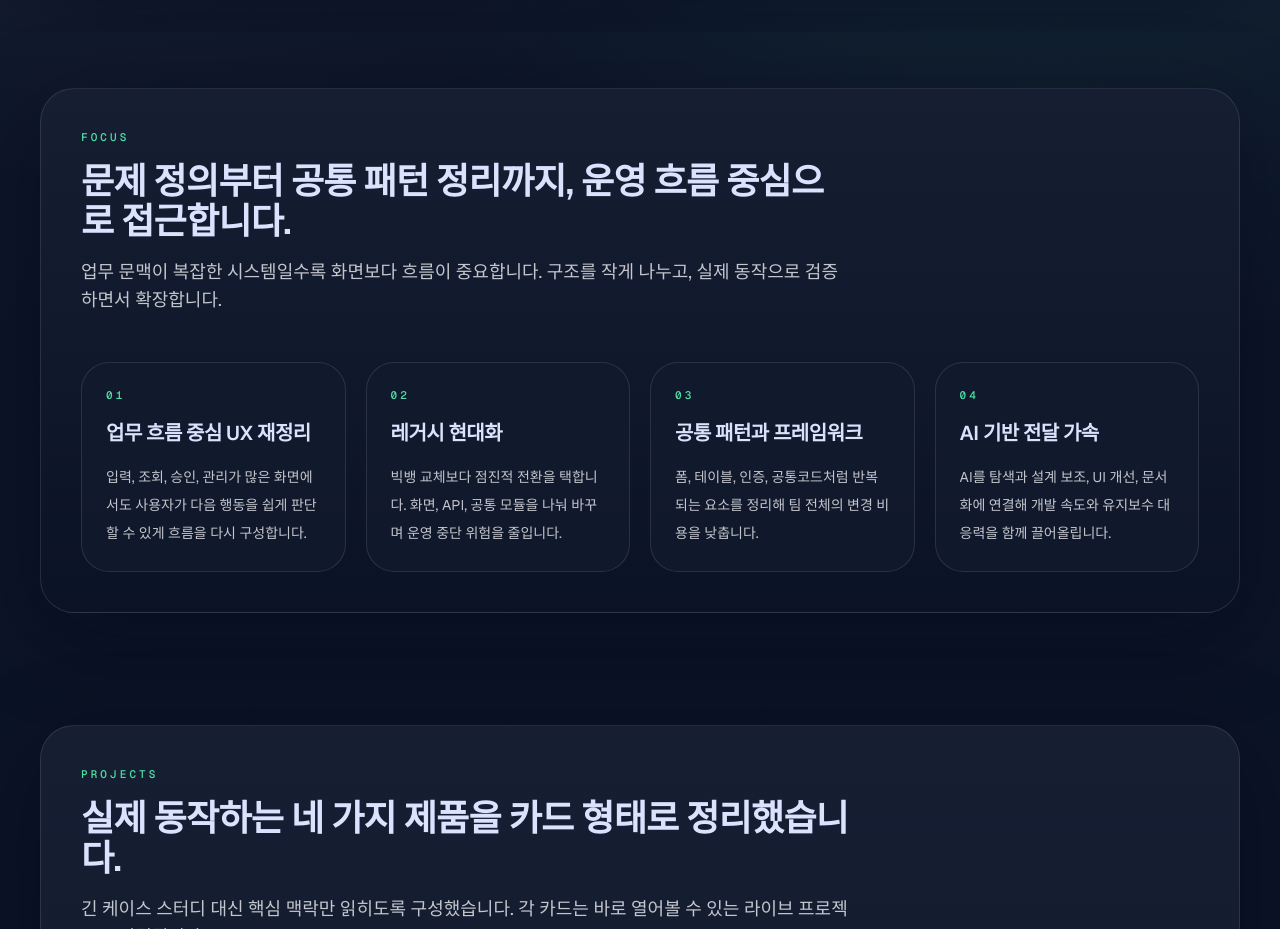
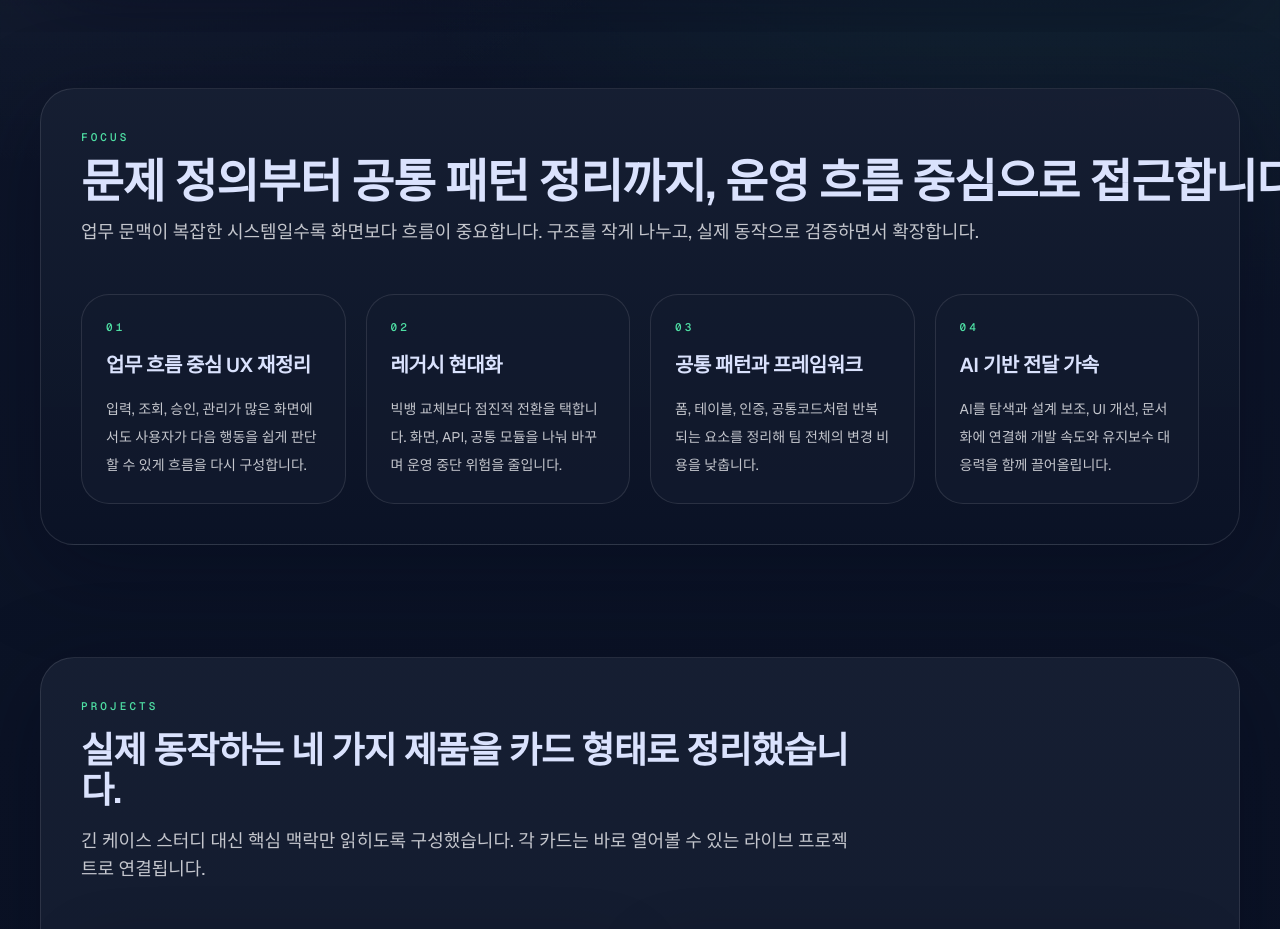
Before and after one commit to qoxmfaktmxj/landing-minseok91, a Next.js app: page / in a window 1280 px wide. Shown: the part 1020-1949 px from the top of the page. Built offline with nearby package versions, Linux system fonts and the light colour scheme; a web font is replaced by a local one.

Commit message:
Keep focus heading on one line

```diff
--- a/src/components/sections/ImpactSection.tsx
+++ b/src/components/sections/ImpactSection.tsx
@@ -13,6 +13,8 @@ export default function ImpactSection() {
             title="문제 정의부터 공통 패턴 정리까지, 운영 흐름 중심으로 접근합니다."
             description="업무 문맥이 복잡한 시스템일수록 화면보다 흐름이 중요합니다. 구조를 작게 나누고, 실제 동작으로 검증하면서 확장합니다."
             inverse
+            className="max-w-none"
+            titleClassName="xl:whitespace-nowrap xl:text-[2.9rem]"
           />
         </ScrollReveal>
 
--- a/src/components/ui/SectionHeader.tsx
+++ b/src/components/ui/SectionHeader.tsx
@@ -1,8 +1,12 @@
+import { cn } from "@/lib/utils";
+
 interface SectionHeaderProps {
   eyebrow: string;
   title: string;
   description?: string;
   inverse?: boolean;
+  className?: string;
+  titleClassName?: string;
 }
 
 export default function SectionHeader({
@@ -10,20 +14,27 @@ export default function SectionHeader({
   title,
   description,
   inverse = false,
+  className,
+  titleClassName,
 }: SectionHeaderProps) {
   const eyebrowClass = inverse ? "text-[var(--accent)]" : "text-[#1F5EFF]";
   const titleClass = inverse ? "text-[var(--foreground)]" : "text-[#12192C]";
   const descriptionClass = inverse ? "text-[var(--muted)]" : "text-[#596176]";
 
   return (
-    <div className="max-w-3xl">
+    <div className={cn("max-w-3xl", className)}>
       <p
         className={`mb-4 text-[11px] font-semibold uppercase tracking-[0.28em] ${eyebrowClass}`}
         style={{ fontFamily: "var(--font-geist-mono), monospace" }}
       >
         {eyebrow}
       </p>
-      <h2 className={`text-3xl font-semibold tracking-[-0.02em] md:text-4xl ${titleClass}`}>
+      <h2
+        className={cn(
+          `text-3xl font-semibold tracking-[-0.02em] md:text-4xl ${titleClass}`,
+          titleClassName
+        )}
+      >
         {title}
       </h2>
       {description ? (
```
